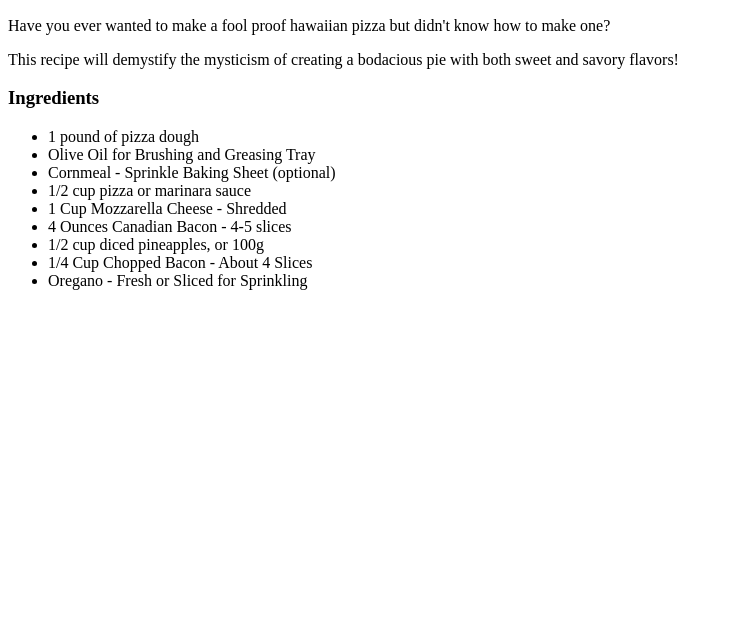
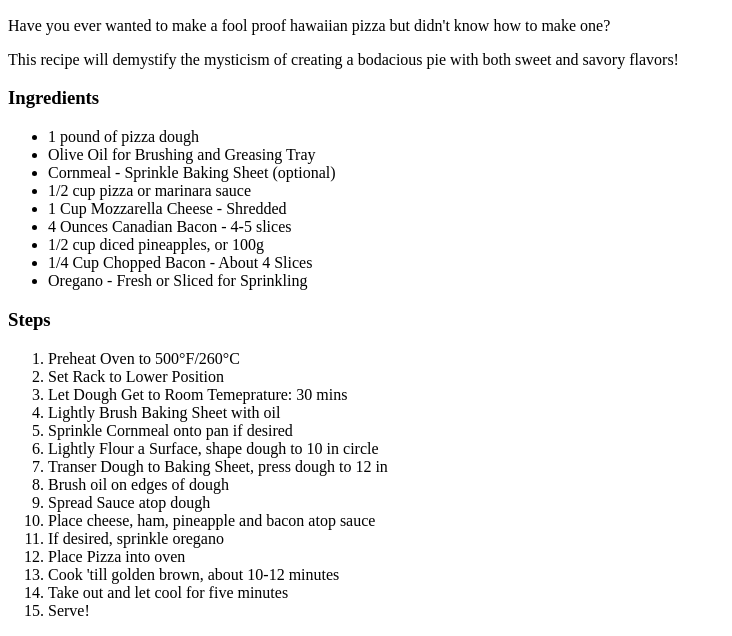
Before and after one commit to Accellerant/odin-recipes, a plain HTML site: page recipes/hawaiian-pizza.html in a window 1280 px wide. Shown: the part 434-1070 px from the top of the page, without its empty margins (0-732 px from the left). Before the commit the page ends 800 px from the top, so only its background shows below. Drawn offline with Linux system fonts and the light colour scheme.

Commit message:
recipes/hawaiian-pizza.html

```diff
--- a/recipes/hawaiian-pizza.html
+++ b/recipes/hawaiian-pizza.html
@@ -35,6 +35,26 @@
             <li>Oregano - Fresh or Sliced for Sprinkling</li>
         </ul>
 
+        <h3>Steps</h3>
+
+        <ol>
+            <li>Preheat Oven to 500°F/260°C</li>
+            <li>Set Rack to Lower Position</li>
+            <li>Let Dough Get to Room Temeprature: 30 mins</li>
+            <li>Lightly Brush Baking Sheet with oil</li>
+            <li>Sprinkle Cornmeal onto pan if desired</li>
+            <li>Lightly Flour a Surface, shape dough to 10 in circle</li>
+            <li>Transer Dough to Baking Sheet, press dough to 12 in</li>
+            <li>Brush oil on edges of dough</li>
+            <li>Spread Sauce atop dough</li>
+            <li>Place cheese, ham, pineapple and bacon atop sauce</li>
+            <li>If desired, sprinkle oregano</li>
+            <li>Place Pizza into oven</li>
+            <li>Cook 'till golden brown, about 10-12 minutes</li>
+            <li>Take out and let cool for five minutes</li>
+            <li>Serve!</li>
+        </ol>
+
 
     </body>
 </html>
```
